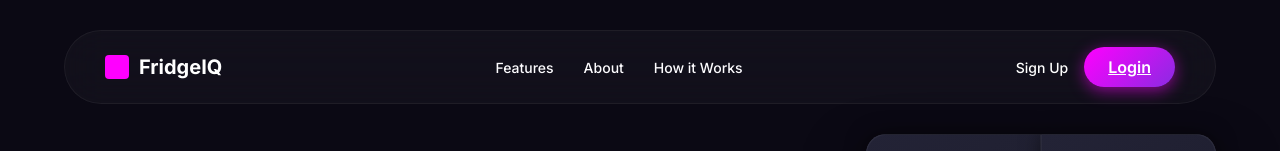
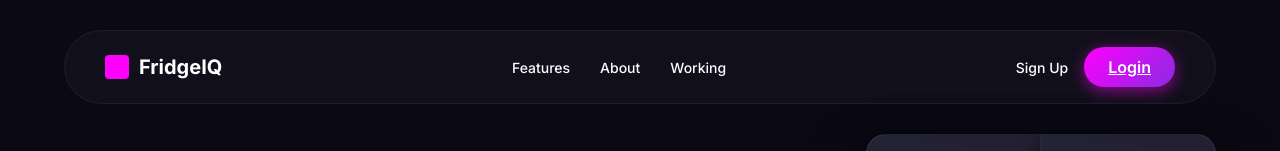
Before and after one commit to chitkarauniversity436-hub/AI_FRIDGE, a React (Vite) app: page / in a window 1280 px wide. Shown: the top 151 px of the page. Built offline with nearby package versions, Linux system fonts and the light colour scheme.

Commit message:
changed navbar text from how it works to working

```diff
--- a/src/pages/Landing.jsx
+++ b/src/pages/Landing.jsx
@@ -16,7 +16,7 @@ export default function Landing() {
         <div className="landing-nav-links">
           <a href="#features">Features</a>
           <a href="#about">About</a>
-          <a href="#how-it-works">How it Works</a>
+          <a href="#how-it-works">Working</a>
         </div>
 
         <div style={{ display: 'flex', gap: '16px', alignItems: 'center' }}>
```
